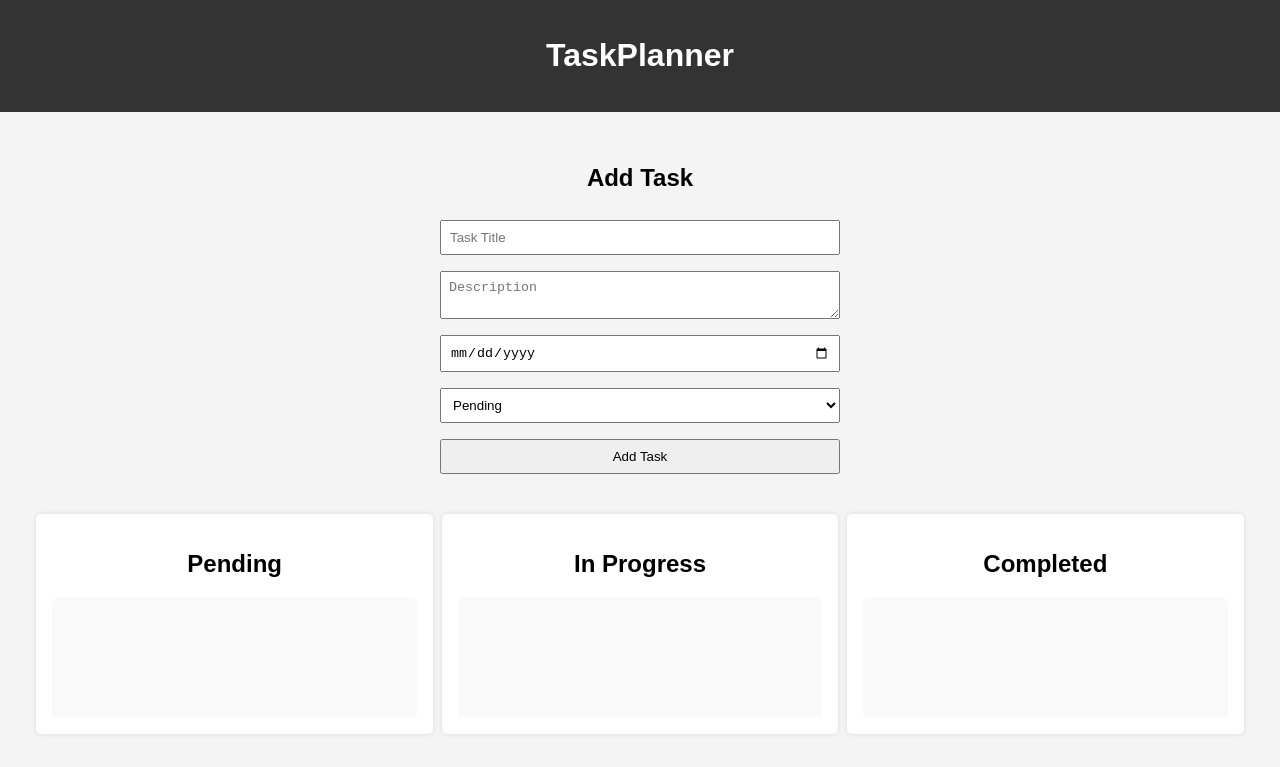
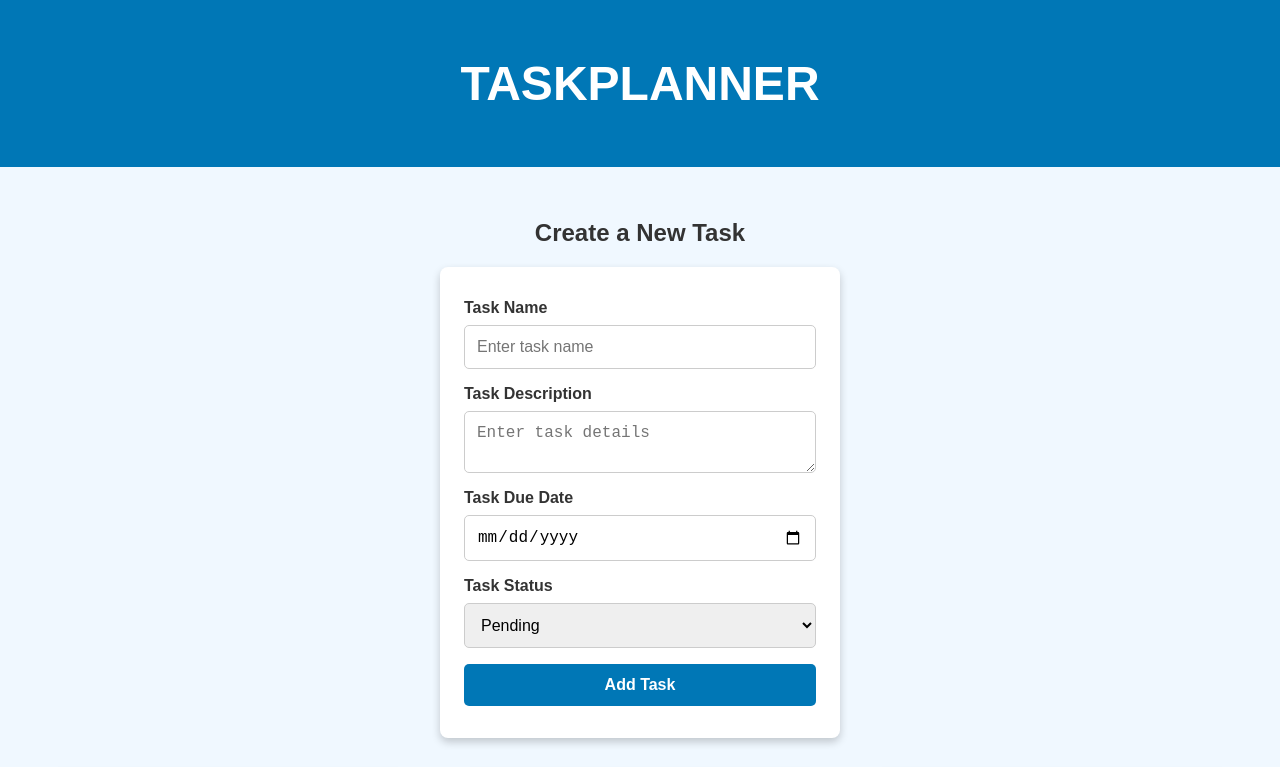
Before and after one commit to YerayDS/Evaluacion-TaskPlanner, a plain HTML site: page index.html in a window 1280 px wide. Shown: the top 767 px of the page. Drawn offline with Linux system fonts and the light colour scheme.

Commit message:
Retoques estéticos
Retoques estéticos tanto en el html, css como js para atraer más la experiencia del usuario.

```diff
--- a/app.js
+++ b/app.js
@@ -1,5 +1,3 @@
-// app.js - Código principal de la aplicación
-
 document.addEventListener("DOMContentLoaded", () => {
     console.log("TaskPlanner initialized");
     loadTasks();
@@ -41,14 +39,37 @@ function renderTasks() {
     inProgressList.innerHTML = "";
     completedList.innerHTML = "";
 
-    tasks.forEach(task => {
+    // Filtrar tareas por estado
+    const pending = tasks.filter(task => task.status === "pending");
+    const inProgress = tasks.filter(task => task.status === "inprogress");
+    const completed = tasks.filter(task => task.status === "completed");
+
+    // Llamar a la función para verificar si las listas tienen tareas y agregar o quitar el borde
+    toggleTaskListBorder(pendingList, pending);
+    toggleTaskListBorder(inProgressList, inProgress);
+    toggleTaskListBorder(completedList, completed);
+
+    // Renderizar las tareas en las columnas correspondientes
+    pending.forEach(task => appendTaskToColumn(pendingList, task));
+    inProgress.forEach(task => appendTaskToColumn(inProgressList, task));
+    completed.forEach(task => appendTaskToColumn(completedList, task));
+}
+
+function toggleTaskListBorder(taskListElement, taskArray) {
+    if (taskArray.length > 0) {
+        taskListElement.classList.add("task-list-with-border");
+    } else {
+        taskListElement.classList.remove("task-list-with-border");
+    }
+}
+
+function appendTaskToColumn(taskListElement, task) {
     const taskItem = document.createElement("div");
     taskItem.classList.add("task-item");
     taskItem.innerHTML = `
         <h3>${task.title}</h3>
         <p>${task.description}</p>
         <p><strong>Due:</strong> ${task.dueDate}</p>
-            <p><strong>Status:</strong> ${task.status}</p>
         <select onchange="updateStatus(${task.id}, this.value)">
             <option value="pending" ${task.status === "pending" ? "selected" : ""}>Pending</option>
             <option value="inprogress" ${task.status === "inprogress" ? "selected" : ""}>In Progress</option>
@@ -57,15 +78,7 @@ function renderTasks() {
         <button onclick="editTask(${task.id})">Edit</button>
         <button onclick="deleteTask(${task.id})">Delete</button>
     `;
-
-        if (task.status === "pending") {
-            pendingList.appendChild(taskItem);
-        } else if (task.status === "inprogress") {
-            inProgressList.appendChild(taskItem);
-        } else {
-            completedList.appendChild(taskItem);
-        }
-    });
+    taskListElement.appendChild(taskItem);
 }
 
 function updateStatus(id, newStatus) {
--- a/index.html
+++ b/index.html
@@ -12,16 +12,24 @@
     </header>
     <main>
         <section id="task-form-section">
-            <h2>Add Task</h2>
+            <h2>Create a New Task</h2>
             <form id="task-form">
-                <input type="text" id="task-title" placeholder="Task Title" required>
-                <textarea id="task-desc" placeholder="Description"></textarea>
+                <label for="task-title">Task Name</label>
+                <input type="text" id="task-title" placeholder="Enter task name" required>
+
+                <label for="task-desc">Task Description</label>
+                <textarea id="task-desc" placeholder="Enter task details"></textarea>
+
+                <label for="task-date">Task Due Date</label>
                 <input type="date" id="task-date" required>
+
+                <label for="task-status">Task Status</label>
                 <select id="task-status">
                     <option value="pending">Pending</option>
                     <option value="inprogress">In Progress</option>
                     <option value="completed">Completed</option>
                 </select>
+
                 <button type="submit">Add Task</button>
             </form>
         </section>
--- a/styles.css
+++ b/styles.css
@@ -1,15 +1,22 @@
+* {
+    box-sizing: border-box; /* Asegura que el padding y el borde no afecten el tamaño total */
+}
+
 body {
-    font-family: Arial, sans-serif;
+    font-family: 'Poppins', sans-serif;
     margin: 0;
     padding: 0;
-    background-color: #f4f4f4;
+    background-color: #f0f8ff;
     text-align: center;
+    color: #333;
 }
 
 header {
-    background-color: #333;
+    background-color: #0077b6;
     color: white;
-    padding: 1rem;
+    padding: 1.5rem;
+    font-size: 1.5rem;
+    text-transform: uppercase;
 }
 
 main {
@@ -21,32 +28,77 @@ form {
     flex-direction: column;
     max-width: 400px;
     margin: auto;
+    background: white;
+    padding: 1.5rem;
+    border-radius: 8px;
+    box-shadow: 0 4px 8px rgba(0, 0, 0, 0.2);
+}
+
+label {
+    font-weight: bold;
+    margin-top: 0.5rem;
+    text-align: left;
 }
 
 input, textarea, select, button {
     margin: 0.5rem 0;
-    padding: 0.5rem;
+    padding: 0.75rem;
+    border-radius: 5px;
+    border: 1px solid #ccc;
+    font-size: 1rem;
+}
+
+button {
+    background-color: #0077b6;
+    color: white;
+    cursor: pointer;
+    font-weight: bold;
+    border: none;
+}
+
+button:hover {
+    background-color: #005f87;
 }
 
 #task-columns {
     display: flex;
     justify-content: space-around;
     margin-top: 2rem;
+    flex-wrap: wrap; /* Permite que las columnas se ajusten si es necesario */
+    align-items: flex-start; /* Asegura que las columnas no se alineen a la misma altura */
+    gap: 20px; /* Espaciado entre las columnas */
 }
 
 .task-column {
     width: 30%;
     background: white;
     padding: 1rem;
+    border-radius: 8px;
+    box-shadow: 0 4px 8px rgba(0, 0, 0, 0.1);
+    height: auto; /* Permite que la altura de las columnas se ajuste al contenido */
+    min-height: 100px;  /* Asegura que las columnas tengan al menos 100px de altura */
+    display: flex;
+    flex-direction: column;
+    border: 1px solid #ccc; /* Asegura que las 3 columnas tengan borde */
+}
+
+.task-column h2 {
+    background-color: #0077b6;
+    color: white;
+    padding: 0.75rem;
     border-radius: 5px;
-    box-shadow: 0 0 5px rgba(0, 0, 0, 0.1);
 }
 
 .task-list {
-    min-height: 100px;
+    flex-grow: 1;
     padding: 10px;
-    background-color: #f9f9f9;
     border-radius: 5px;
+    margin-top: 1rem;
+    transition: border 0.3s ease;
+}
+
+.task-list-with-border {
+    background-color: #e0f7fa;
 }
 
 .task-item {
```
Lines whose indentation alone changed are shown as unchanged.
